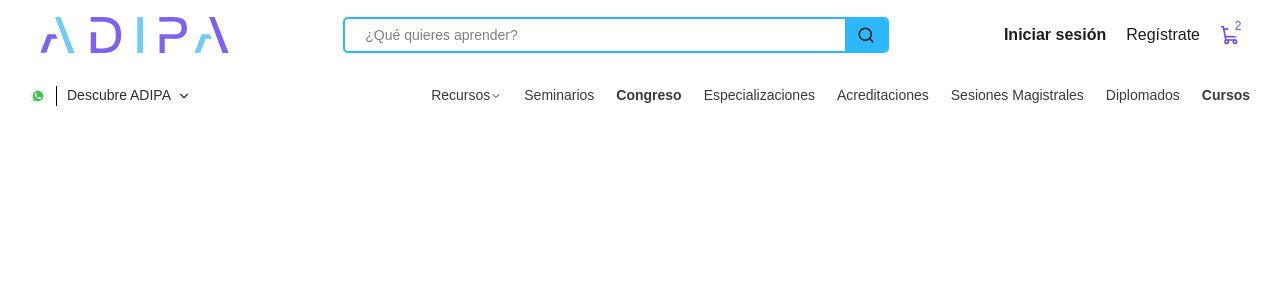
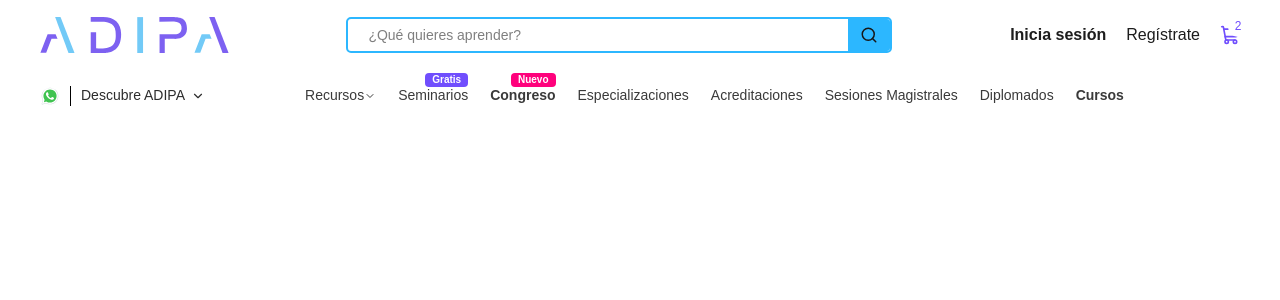
Before and after one commit to jctrejosi/adipa_landing, a Next.js app: page / in a window 1280 px wide. Shown: the top 300 px of the page. Built offline with nearby package versions, Linux system fonts and the light colour scheme.

Commit message:
Ajust header

```diff
--- a/app/components/Header/index.tsx
+++ b/app/components/Header/index.tsx
@@ -91,7 +91,7 @@ export const Header = ({
         <div className={styles.actions}>
           {/* login */}
           <button className={styles.login} onClick={onLogin}>
-            <span className={styles.textDesktop}>Iniciar sesión</span>
+            <span className={styles.textDesktop}>Inicia sesión</span>
             <User className={styles.iconMobile} />
           </button>
 
--- a/app/components/Navbar/index.tsx
+++ b/app/components/Navbar/index.tsx
@@ -134,8 +134,16 @@ export const Navbar = ({ iconWhatsapp }: Props) => {
           ]}
         />
 
-        <span className={styles.link}>Seminarios</span>
-        <span className={`${styles.link} ${styles.bold}`}>Congreso</span>
+        <div className={styles.itemWithBadge}>
+          <span className={`${styles.badge} ${styles.badgeGratis}`}>
+            Gratis
+          </span>
+          <span className={styles.link}>Seminarios</span>
+        </div>
+        <div className={styles.itemWithBadge}>
+          <span className={`${styles.badge} ${styles.badgeNuevo}`}>Nuevo</span>
+          <span className={`${styles.link} ${styles.bold}`}>Congreso</span>
+        </div>
         <span className={styles.link}>Especializaciones</span>
         <span className={styles.link}>Acreditaciones</span>
         <span className={styles.link}>Sesiones Magistrales</span>
--- a/app/components/Navbar/styles.module.css
+++ b/app/components/Navbar/styles.module.css
@@ -1,9 +1,9 @@
 .container {
   display: flex;
   align-items: center;
-  justify-content: space-between;
+  justify-content: left;
   padding: var(--navbar-padding-y, 15px)
-           var(--navbar-padding-x, 30px);
+           var(--navbar-padding-x, 40px);
   background: var(--navbar-bg, #fff);
   font-size: var(--navbar-font-size, 14px);
   font-family: var(--font-family, inherit);
@@ -14,6 +14,7 @@
 .left {
   display: flex;
   align-items: center;
+  margin-right: 100px;
 }
 
 .discover {
@@ -33,8 +34,8 @@
   color: var(--whatsapp-color, #25d366);
 }
 
-.whatsappIcon {  width: 16px;
-  height: 16px;
+.whatsappIcon {  width: 20px;
+  height: 20px;
 }
 
 .separator {
@@ -69,3 +70,30 @@
 .bold {
   font-weight: var(--bold-font-weight, 600);
 }
+
+.itemWithBadge {
+  position: relative;
+  display: flex;
+  align-items: center;
+}
+
+/* badge */
+.badge {
+  position: absolute;
+  top: -12px;
+  right: 0;
+  font-size: var(--badge-font-size, 10px);
+  font-weight: var(--badge-font-weight, 600);
+  padding: 2px 7px;
+  border-radius: 4px;
+  color: var(--badge-color, #fff);
+  line-height: 1;
+}
+
+.badgeGratis {
+  background: var(--badge-gratis-bg, #704efd);
+}
+
+.badgeNuevo {
+  background: var(--badge-nuevo-bg, #FF017C);
+}
```
